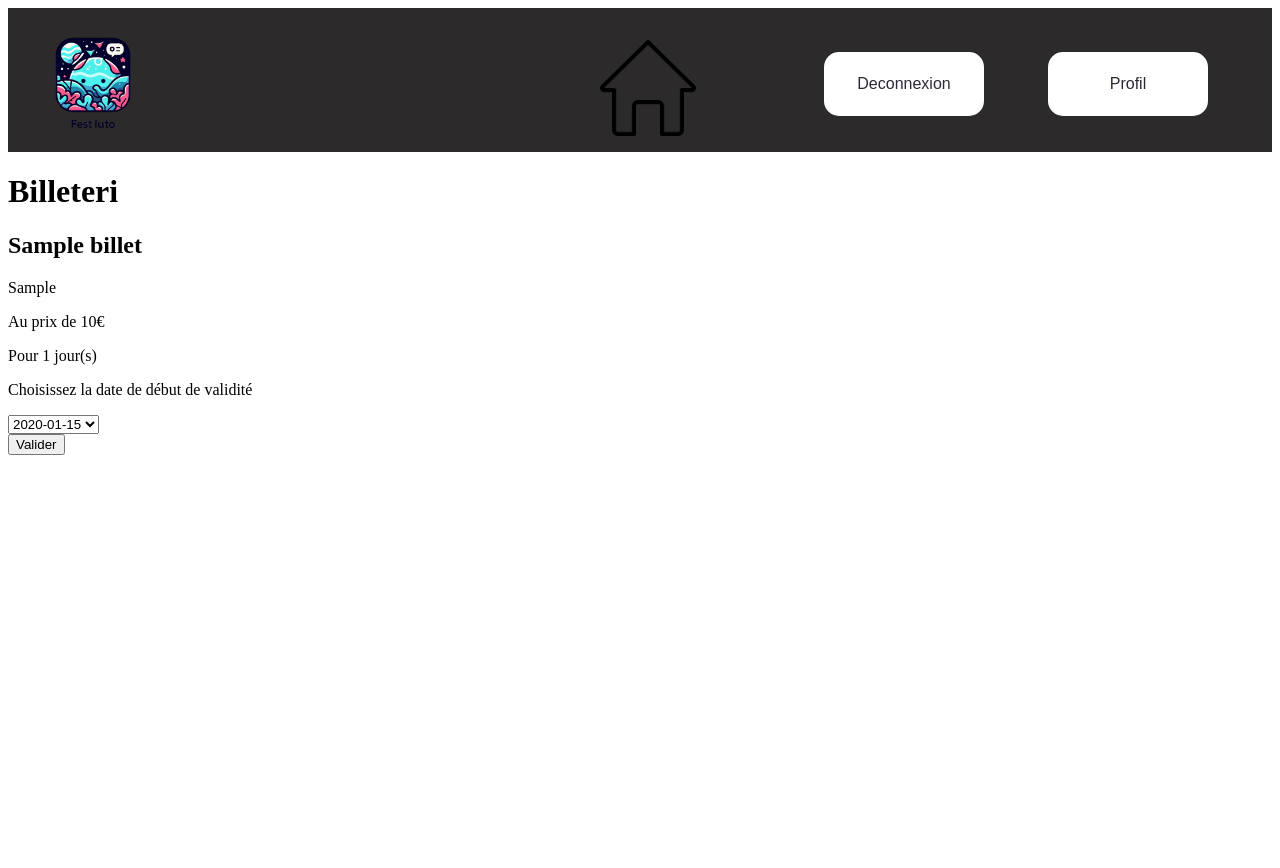
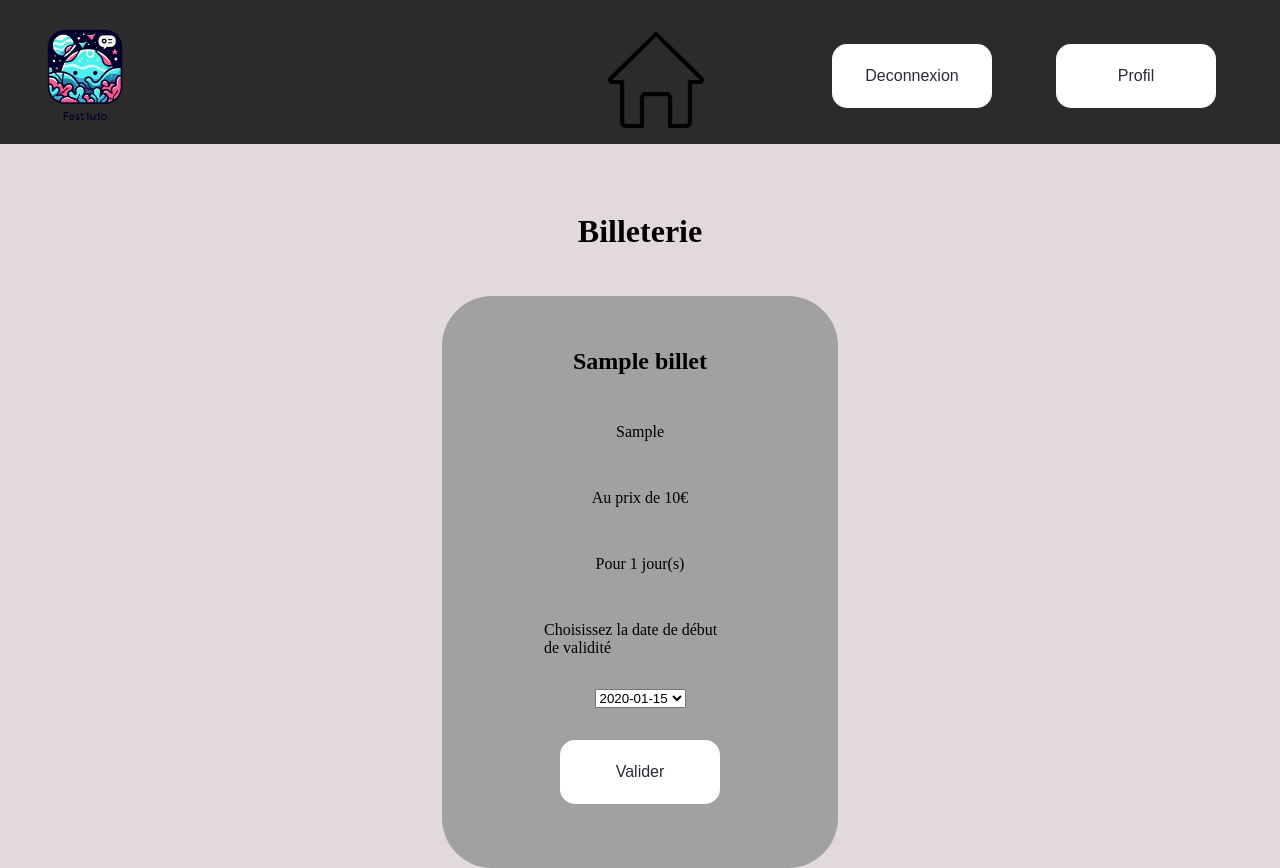
Before and after one commit to RomainMechain/SAE_BD, a Flask app: template app/templates/ticket.html in a window 1280 px wide. Before the commit the page ends 455 px from the top, so only its background shows below. Run offline with Flask 3, Linux system fonts and the light colour scheme; the template is opened without the code that fills it: most values are stand-ins (such as "Sample title", 1, 10 or a date in 2020).

Commit message:
feature: ticket et une partie de groupe en css

```diff
--- a/app/static/CSS/ticket.css
+++ b/app/static/CSS/ticket.css
@@ -0,0 +1,68 @@
+body{
+    margin:0;
+    background-color: rgb(226, 218, 218)
+}
+
+.titre_billet, .contenant, .contenu, section > div{
+    display: flex;
+}
+
+.titre_billet{
+    align-items: center;
+    justify-content: center;
+    margin-top: 3rem;
+}
+
+section > div{
+    width: 15vw;
+}
+
+.contenu, section > div{
+    justify-content: center;
+}
+
+.contenant{
+    flex-wrap: wrap;
+    justify-content: center;
+    align-items: center;
+    padding-left: 3vw;
+    padding-right: 3vw;
+    margin-top: 3vh;
+    padding-bottom: 4vh;
+    padding-top: 4vh;
+    background-color: rgb(161, 161, 161);
+    border-radius: 50px;
+    width:25vw;
+
+}
+
+.button{
+    appearance: none;
+    background-color: #ffffff ;
+    color: #2a2b38;
+    text-align: center;
+    font-size: 2vh;
+    box-sizing: border-box;
+    border-radius: 0.9375em;
+    border: none;
+}
+
+.button:disabled {
+    pointer-events: none;
+}
+
+.button:hover {
+  color: #2a2b38;
+  background-color: #70b5c9;
+  box-shadow: rgba(0, 0, 0, 0.25) 0 8px 15px;
+  transform: translateY(-2px);
+}
+
+.button:active {
+  box-shadow: none;
+  transform: translateY(0);
+}
+
+div > h2, div > p, div > select, div > button{
+    margin-bottom: 4vh;
+}
--- a/app/templates/ticket.html
+++ b/app/templates/ticket.html
@@ -9,24 +9,38 @@
     <body>
         {% include 'components/header_home.html' %}
         <main>
-            <h1>Billeteri</h1>
-            <section>
+            <div class="titre_billet">
+                <h1>Billeterie</h1>
+            </div>
+            <div class="contenu">
+                <section class="contenant">
                     <div>
                         <h2>{{ billet.nomBillet }}</h2>
+                    </div>
+                    <div>
                         <p>{{ billet.caracteristiqueBillet }}</p>
+                    </div>
+                    <div>
                         <p>Au prix de {{ billet.prixBillet }}€</p>
+                    </div>
+                    <div>
                         <p>Pour {{ billet.nbJoursBillet }} jour(s)</p>
+                    </div>
                     <div>
                         <p>Choisissez la date de début de validité</p>
+                    </div>
+                    <div>
                         <select name="date" id="select_date">
                             {% for date in dates %}
                                 <option value="{{ date }}">{{ date }}</option>
                             {% endfor %}
                         </select>
                     </div>
+                    <div>
+                        <button class="button">Valider</button>
                     </div>
-                <button id="valider">Valider</button>
                 </section>
+            </div>
         </main>
     </body>
 </html>
```
Also changed, not shown: app/static/CSS/groupe.css (+28 -0 lines), app/templates/groupe.html (+4 -2 lines). Lines whose indentation alone changed are shown as unchanged.
